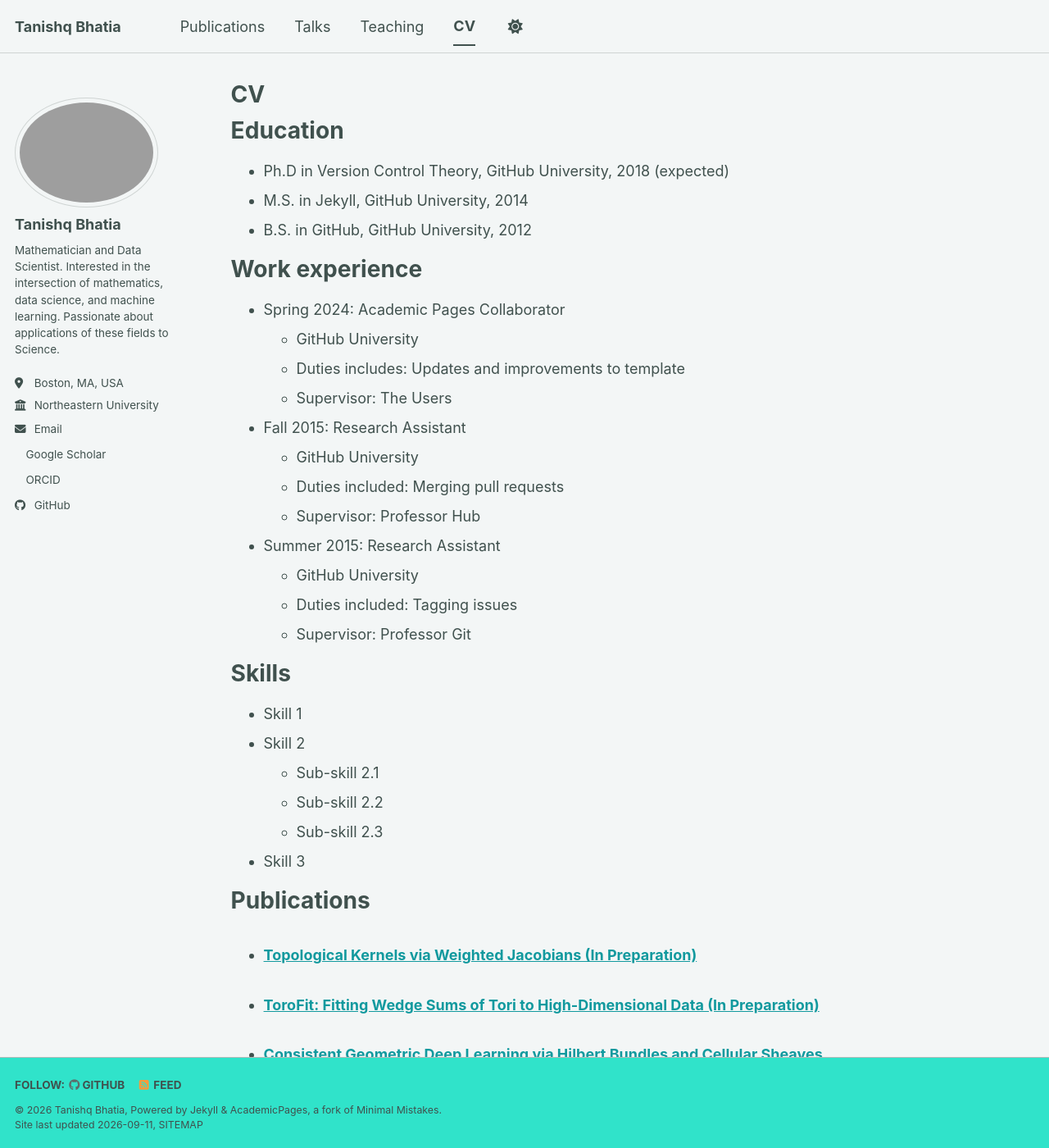
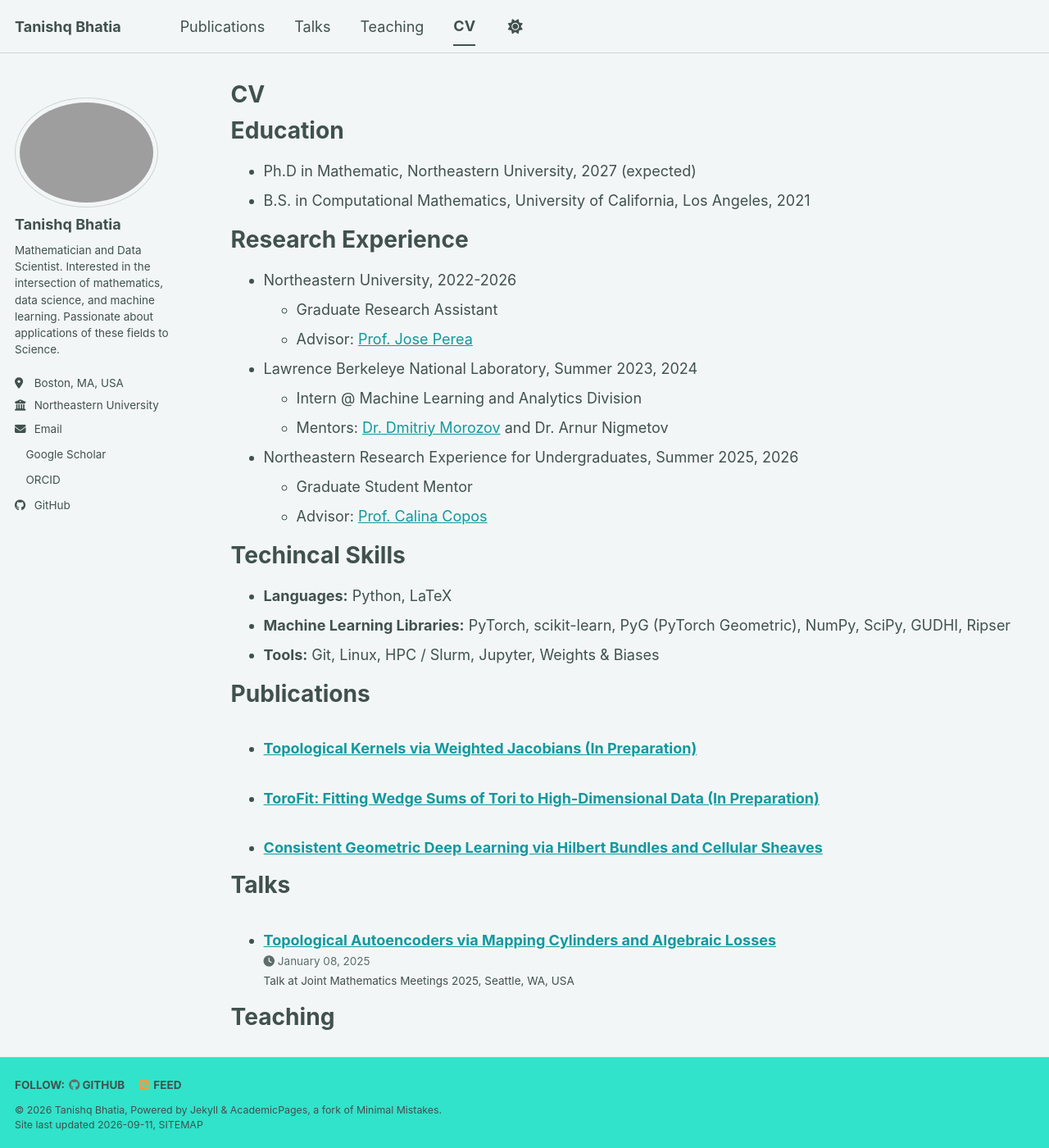
Before and after one commit to Tanishqbh/Tanishqbh.github.io, a Jekyll site: the page built from _pages/cv.md, in a window 1280 px wide and 1400 px high. Shown: the whole window at 82% size. Built offline with Jekyll 4.4.1, drawn with Linux system fonts in a browser that asks for light colours; a style sheet for code colours, icons or effects is not loaded; some of the changed text lies outside the part shown.

Commit message:
Update cv file

```diff
--- a/_pages/cv.md
+++ b/_pages/cv.md
@@ -11,35 +11,28 @@ redirect_from:
 
 Education
 ======
-* Ph.D in Version Control Theory, GitHub University, 2018 (expected)
-* M.S. in Jekyll, GitHub University, 2014
-* B.S. in GitHub, GitHub University, 2012
+* Ph.D in Mathematic, Northeastern University, 2027 (expected)
+* B.S. in Computational Mathematics, University of California, Los Angeles, 2021
 
-Work experience
+Research Experience
 ======
-* Spring 2024: Academic Pages Collaborator
-  * GitHub University
-  * Duties includes: Updates and improvements to template
-  * Supervisor: The Users
+* Northeastern University, 2022-2026
+  * Graduate Research Assistant
+  * Advisor: [Prof. Jose Perea](https://www.joperea.com)
 
-* Fall 2015: Research Assistant
-  * GitHub University
-  * Duties included: Merging pull requests
-  * Supervisor: Professor Hub
+* Lawrence Berkeleye National Laboratory, Summer 2023, 2024
+  * Intern @ Machine Learning and Analytics Division
+  * Mentors: [Dr. Dmitriy Morozov](https://www.mrzv.org/) and Dr. Arnur Nigmetov
 
-* Summer 2015: Research Assistant
-  * GitHub University
-  * Duties included: Tagging issues
-  * Supervisor: Professor Git
+* Northeastern Research Experience for Undergraduates, Summer 2025, 2026
+  * Graduate Student Mentor
+  * Advisor: [Prof. Calina Copos](https://calinacopos.github.io/)
 
-Skills
+Techincal Skills
 ======
-* Skill 1
-* Skill 2
-  * Sub-skill 2.1
-  * Sub-skill 2.2
-  * Sub-skill 2.3
-* Skill 3
+* __Languages:__ Python, LaTeX
+* __Machine Learning Libraries:__ PyTorch, scikit-learn, PyG (PyTorch Geometric), NumPy, SciPy, GUDHI, Ripser
+* __Tools:__ Git, Linux, HPC / Slurm, Jupyter, Weights & Biases
 
 Publications
 ======
@@ -61,4 +54,6 @@ Teaching
 
 Service and leadership
 ======
-* Currently signed in to 43 different slack teams
+* Northeastern Mathematics Graduate Student Seminar, Organizer, 2022-2024
+* Northeastern Mathematics Directed Reading Program, Founder & Organizer, 2022-2026
+* AMS Graduate Student Chapter @ Northeastern University, Treasurer, 2024-2026
```
